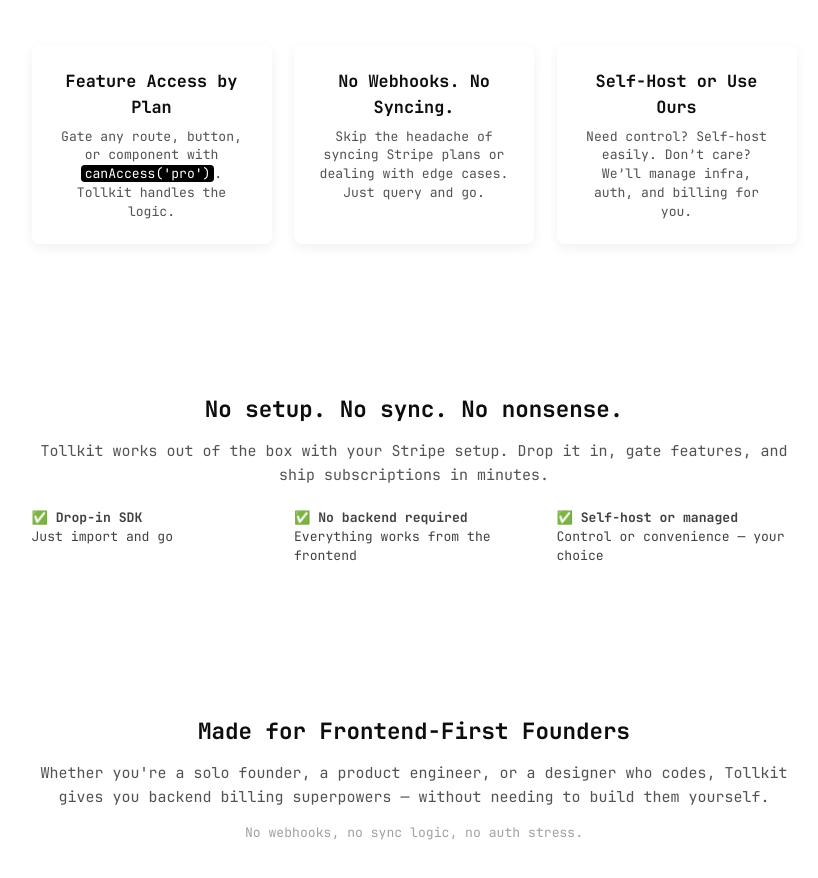
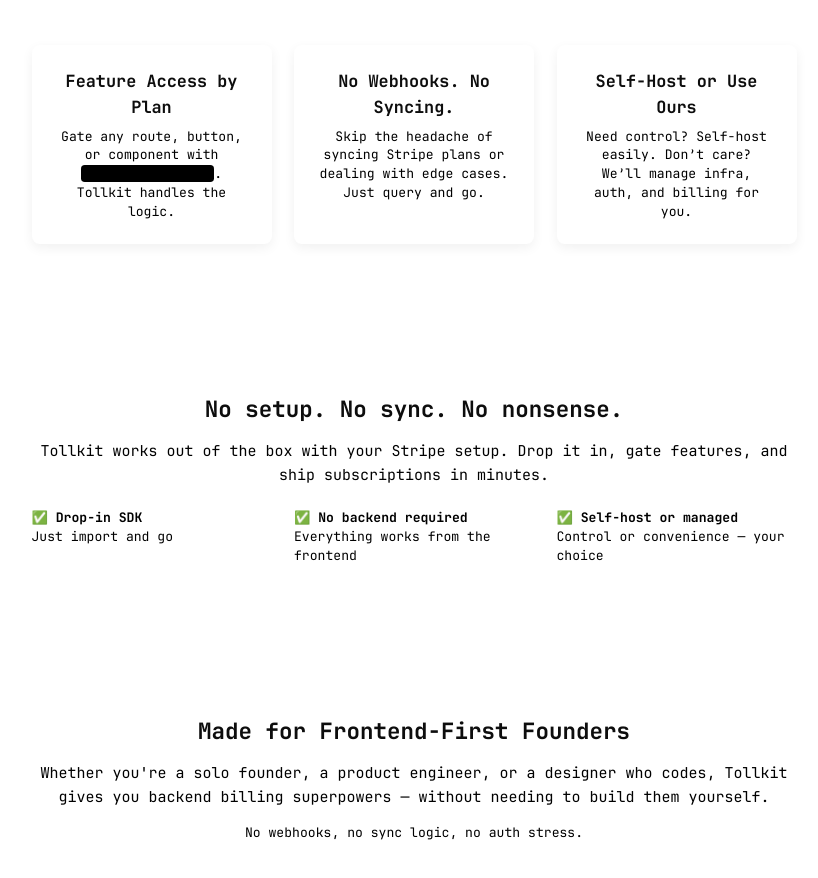
Before and after one commit to tollkitdev/tollkit-site, a Vue app: page / in a window 1280 px wide. Shown: the part 1240-2118 px from the top of the page, without its empty margins (226-1044 px from the left). Built offline with nearby package versions, Linux system fonts and the light colour scheme; no server answers.

Commit message:
theme updates

```diff
--- a/src/assets/styles/base.css
+++ b/src/assets/styles/base.css
@@ -9,7 +9,8 @@
 html,
 body {
   min-height: 100vh;
-  color: var(--color-primary);
+  /* color: var(--color-primary); */
+  color: var(--color-base-content);
   background: var(--color-base-100);
   transition:
     color 0.5s,
--- a/src/assets/styles/main.css
+++ b/src/assets/styles/main.css
@@ -71,6 +71,15 @@
   font-family: var(--font-code);
 }
 
+h1,
+h2,
+h3,
+h4,
+h5,
+h6 {
+  color: var(--color-primary);
+}
+
 code {
   font-family: var(--font-code);
 }
--- a/src/components/FOMOSection.vue
+++ b/src/components/FOMOSection.vue
@@ -1,11 +1,11 @@
 <template>
   <section>
     <h2 class="text-xl font-bold mb-4">Early access is limited</h2>
-    <p class="text-neutral-600 mb-4">
+    <p class="mb-4">
       We’re rolling out to a small group of early adopters to shape the roadmap. Get in early — help
       shape the future.
     </p>
-    <a href="#waitlist" class="btn bg-accent hover:bg-accent-focus px-6 py-2 rounded-btn">
+    <a href="#waitlist" class="btn hover:bg-accent-focus px-6 py-2 rounded-btn">
       Join the Waitlist
     </a>
   </section>
--- a/src/components/FeatureList.vue
+++ b/src/components/FeatureList.vue
@@ -2,21 +2,21 @@
   <div class="grid md:grid-cols-3 gap-6">
     <div class="card">
       <h3 class="text-lg font-semibold text-primary mb-2">Feature Access by Plan</h3>
-      <p class="text-sm text-neutral-600">
+      <p class="text-sm">
         Gate any route, button, or component with
-        <code class="bg-neutral text-white px-1 rounded">canAccess('pro')</code>. Tollkit handles
-        the logic.
+        <code class="bg-neutral text-nuetral-content px-1 rounded">canAccess('pro')</code>. Tollkit
+        handles the logic.
       </p>
     </div>
     <div class="card">
       <h3 class="text-lg font-semibold text-primary mb-2">No Webhooks. No Syncing.</h3>
-      <p class="text-sm text-neutral-600">
+      <p class="text-sm">
         Skip the headache of syncing Stripe plans or dealing with edge cases. Just query and go.
       </p>
     </div>
     <div class="card">
       <h3 class="text-lg font-semibold text-primary mb-2">Self-Host or Use Ours</h3>
-      <p class="text-sm text-neutral-600">
+      <p class="text-sm">
         Need control? Self-host easily. Don’t care? We’ll manage infra, auth, and billing for you.
       </p>
     </div>
--- a/src/components/FounderNote.vue
+++ b/src/components/FounderNote.vue
@@ -1,10 +1,10 @@
 <template>
   <section>
-    <p class="italic text-neutral-600 mb-4">
+    <p class="italic mb-4">
       “I’ve wired up Stripe access logic from scratch too many times. Tollkit is the Stripe-native
       layer I always wished existed — so I’m building it.”
     </p>
-    <div class="text-sm text-neutral-500">— Ian Davis, Founder</div>
+    <div class="text-sm">— Ian Davis, Founder</div>
   </section>
 
   <!-- <div class="text-sm text-neutral-500 italic mt-4">
--- a/src/components/HeroSection.vue
+++ b/src/components/HeroSection.vue
@@ -17,7 +17,7 @@
       Tollkit is your Stripe-native backend for subscriptions, feature gating, and access control —
       all in one plug-and-play SDK.
     </p> -->
-    <p class="text-lg text-neutral-600">
+    <p class="text-lg">
       Tollkit handles the boring backend bits of your SaaS — Stripe syncing, access control, auth,
       and more — so you can stay focused on your product.
     </p>
--- a/src/components/SimplicitySection.vue
+++ b/src/components/SimplicitySection.vue
@@ -1,12 +1,12 @@
 <template>
   <section>
     <h2 class="text-2xl font-bold mb-4">No setup. No sync. No nonsense.</h2>
-    <p class="text-neutral-600 mb-6">
+    <p class="mb-6">
       Tollkit works out of the box with your Stripe setup. Drop it in, gate features, and ship
       subscriptions in minutes.
     </p>
 
-    <div class="grid sm:grid-cols-3 gap-6 text-left text-sm text-neutral-700">
+    <div class="grid sm:grid-cols-3 gap-6 text-left text-sm">
       <div><strong>✅ Drop-in SDK</strong><br />Just import and go</div>
       <div><strong>✅ No backend required</strong><br />Everything works from the frontend</div>
       <div><strong>✅ Self-host or managed</strong><br />Control or convenience — your choice</div>
--- a/src/components/VisualPreview.vue
+++ b/src/components/VisualPreview.vue
@@ -2,13 +2,13 @@
   <section>
     <div class="max-w-2xl mx-auto text-center mb-6">
       <h2 class="text-2xl font-bold mb-2">Feature access in one line</h2>
-      <p class="text-neutral-600">
+      <p class="">
         No boilerplate, no backend setup. Just drop in and gate any component, route, or feature.
       </p>
     </div>
 
     <div
-      class="bg-neutral text-white rounded-card p-6 max-w-xl mx-auto shadow-lg font-mono text-left text-sm overflow-x-auto"
+      class="bg-neutral text-neutral-content rounded-card p-6 max-w-xl mx-auto shadow-lg font-mono text-left text-sm overflow-x-auto"
     >
       <pre><code>
   if (canAccess('feature')) {
--- a/src/components/WaitlistForm.vue
+++ b/src/components/WaitlistForm.vue
@@ -1,7 +1,7 @@
 <template>
   <section id="waitlist">
-    <h2 class="text-2xl font-bold mb-4 text-accent">→ Get early access</h2>
-    <p class="text-neutral mb-6">We’ll email you when we’re ready to launch. No spam, ever.</p>
+    <h2 class="text-2xl font-bold mb-4">→ Get early access</h2>
+    <p class="mb-6">We’ll email you when we’re ready to launch. No spam, ever.</p>
 
     <!-- Replace with Tally/Formspree or native -->
     <form @submit.prevent="handleSubmit" class="flex flex-col sm:flex-row gap-4 justify-center">
--- a/src/components/WhoFor.vue
+++ b/src/components/WhoFor.vue
@@ -5,10 +5,10 @@
       Whether you’re shipping solo, working in a small team, or building your third SaaS, Tollkit
       gives you Stripe-native backend powers — without the backend.
     </p> -->
-    <p class="text-neutral-600 my-4">
+    <p class="my-4">
       Whether you're a solo founder, a product engineer, or a designer who codes, Tollkit gives you
       backend billing superpowers — without needing to build them yourself.
     </p>
-    <p class="text-sm text-neutral-400">No webhooks, no sync logic, no auth stress.</p>
+    <p class="text-sm">No webhooks, no sync logic, no auth stress.</p>
   </section>
 </template>
--- a/src/views/WaitlistView.vue
+++ b/src/views/WaitlistView.vue
@@ -1,6 +1,6 @@
 <template>
   <div>
-    <HeroSection class="mx-auto max-w-4xl text-center px-10 py-20 mt-30" />
+    <HeroSection class="mx-auto max-w-4xl text-center px-10 py-20 md:mt-30" />
     <!-- <WaitlistForm class="my-20" /> -->
 
     <VisualPreview class="mx-auto max-w-4xl text-center px-10 py-20" />
```
